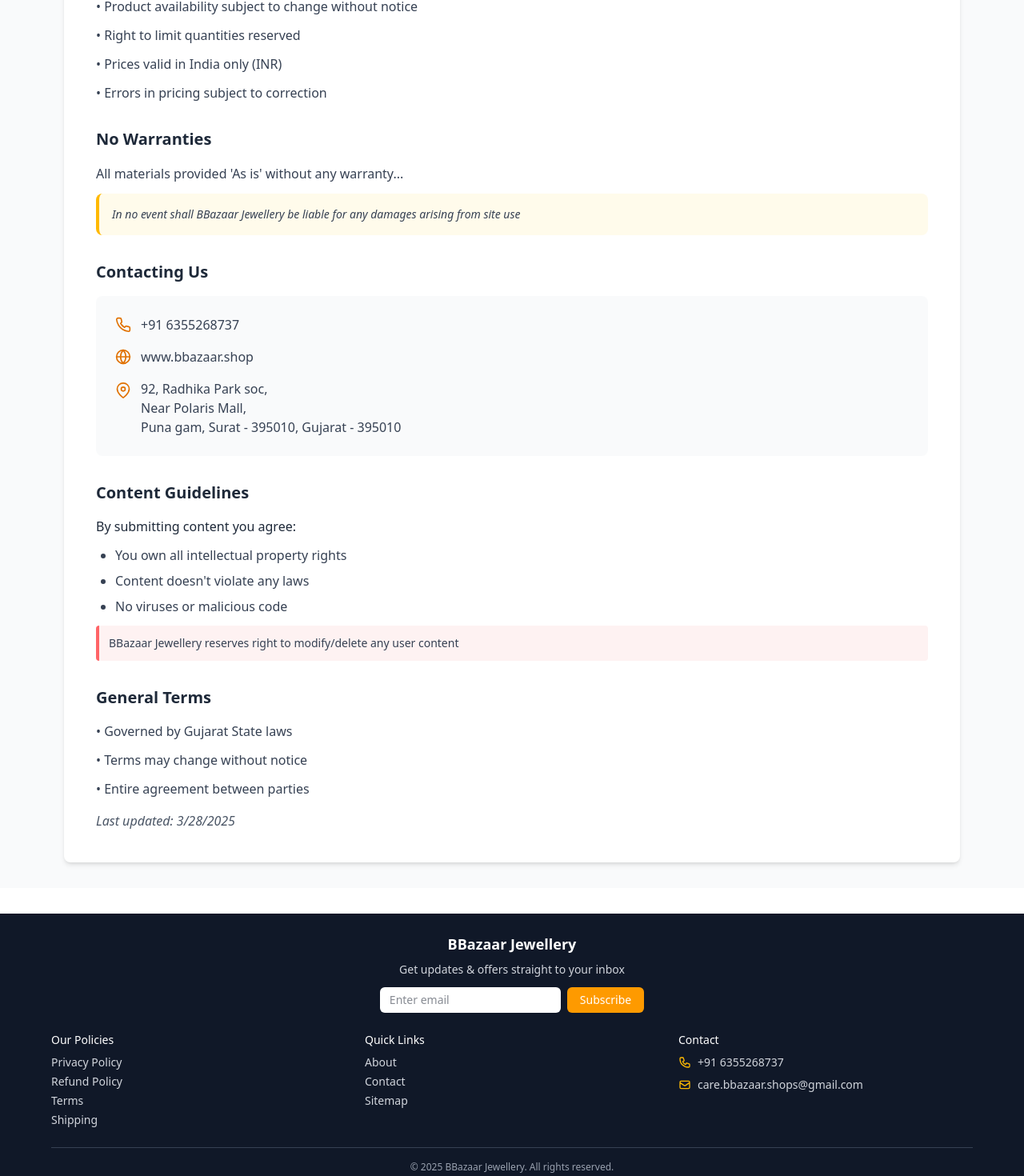
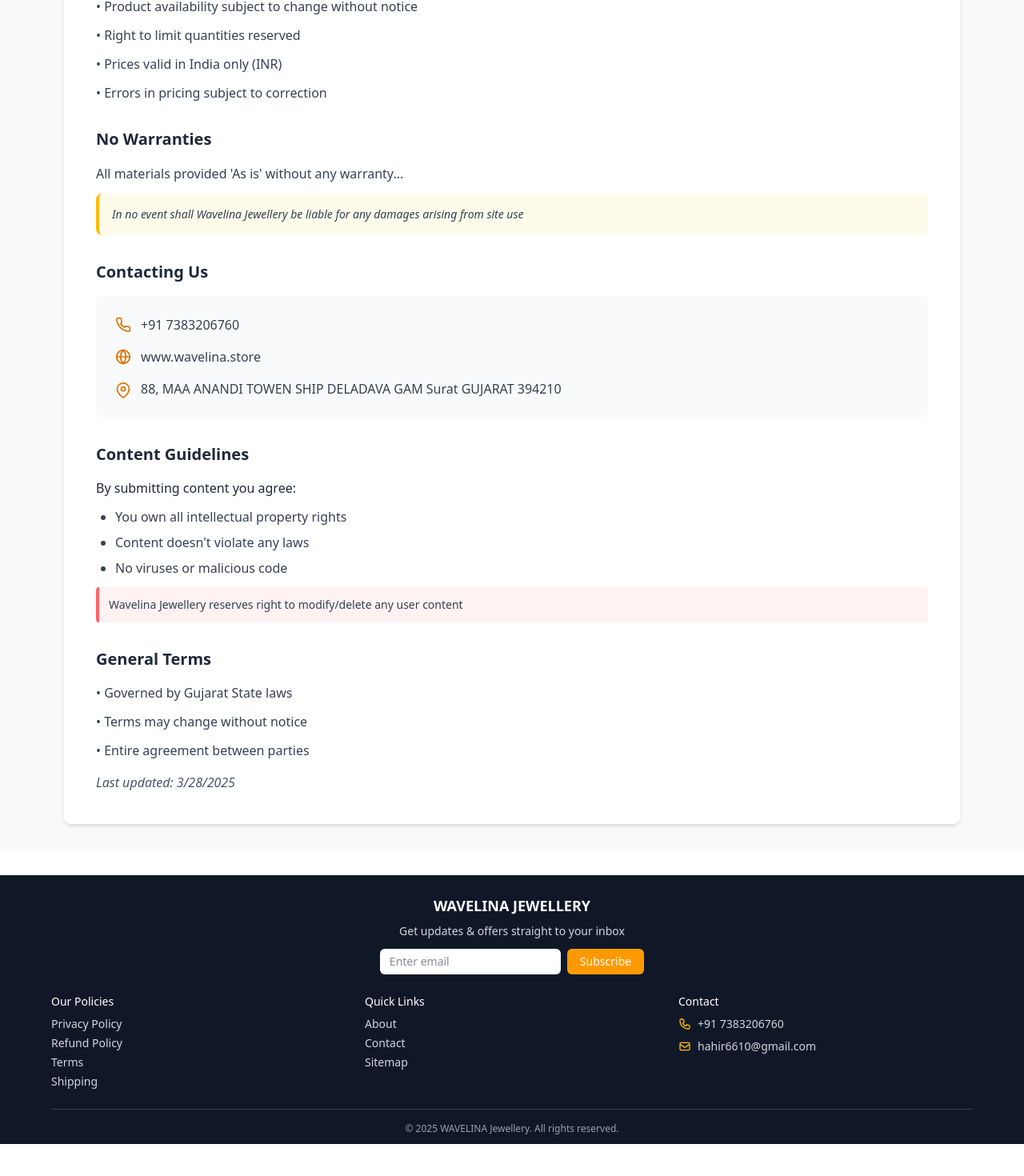
Before and after one commit to mrBhavinKatariya/wavelina, a React (Vite) app: page /terms in a window 1280 px wide. Shown: the part 600-2070 px from the top of the page at 80% size. After the commit the page ends 2030 px from the top, so only its background shows below. Built offline with nearby package versions, Linux system fonts and the light colour scheme; no server answers.

Commit message:
feat: update contact information and rebrand to Wavelina Jewellery

```diff
--- a/src/components/Footer.component.jsx
+++ b/src/components/Footer.component.jsx
@@ -15,7 +15,7 @@
       <div className="max-w-6xl mx-auto">
         {/* Newsletter Section - Compact Version */}
         <div className="mb-6 text-center">
-          <h3 className="text-lg font-semibold mb-2">BBazaar Jewellery</h3>
+          <h3 className="text-lg font-semibold mb-2">WAVELINA  JEWELLERY</h3>
           <p className="mb-3 text-sm text-gray-300">Get updates & offers straight to your inbox</p>
           <form onSubmit={handleSubmit} className="flex flex-col md:flex-row gap-2 justify-center max-w-xs mx-auto">
             <input
@@ -88,13 +88,13 @@
                 <svg className="w-4 h-4 text-amber-400" fill="none" stroke="currentColor" viewBox="0 0 24 24">
                   <path strokeLinecap="round" strokeLinejoin="round" strokeWidth={2} d="M3 5a2 2 0 012-2h3.28a1 1 0 01.948.684l1.498 4.493a1 1 0 01-.502 1.21l-2.257 1.13a11.042 11.042 0 005.516 5.516l1.13-2.257a1 1 0 011.21-.502l4.493 1.498a1 1 0 01.684.949V19a2 2 0 01-2 2h-1C9.716 21 3 14.284 3 6V5z" />
                 </svg>
-                <span className="text-sm">+91 6355268737</span>
+                <span className="text-sm">+91 7383206760</span>
               </div>
               <div className="flex items-center gap-2">
                 <svg className="w-4 h-4 text-amber-400" fill="none" stroke="currentColor" viewBox="0 0 24 24">
                   <path strokeLinecap="round" strokeLinejoin="round" strokeWidth={2} d="M3 8l7.89 5.26a2 2 0 002.22 0L21 8M5 19h14a2 2 0 002-2V7a2 2 0 00-2-2H5a2 2 0 00-2 2v10a2 2 0 002 2z" />
                 </svg>
-                <span className="text-sm">care.bbazaar.shops@gmail.com</span>
+                <span className="text-sm">hahir6610@gmail.com</span>
               </div>
             </div>
           </div>
@@ -102,7 +102,7 @@
 
         {/* Bottom Copyright */}
         <div className="border-t border-gray-700 pt-4 text-center">
-          <p className="text-xs text-gray-400">© 2025 BBazaar Jewellery. All rights reserved.</p>
+          <p className="text-xs text-gray-400">© 2025 WAVELINA Jewellery. All rights reserved.</p>
         </div>
       </div>
     </footer>
--- a/src/policy/About.Policy.jsx
+++ b/src/policy/About.Policy.jsx
@@ -13,9 +13,9 @@
   ];
 
   const craftStats = [
-    { id: 1, value: '200+', label: 'Skilled Artisans' },
-    { id: 2, value: '10M+', label: 'Pieces Created' },
-    { id: 3, value: '50+', label: 'Award-Winning Designs' },
+    { id: 1, value: '100+', label: 'Skilled Artisans' },
+    { id: 2, value: '2M+', label: 'Pieces Created' },
+    { id: 3, value: '5+', label: 'Award-Winning Designs' },
   ];
 
   return (
@@ -87,7 +87,7 @@
                 Our Heritage
               </h2>
               <p className="text-gray-600 mb-6">
-                Established in 2002, BBAZAAR Jewellery has redefined India's fashion jewellery landscape
+                Established in 2002, WAVELINA Jewellery has redefined India's fashion jewellery landscape
                 through unparalleled craftsmanship and accessible luxury. As the nation's largest
                 jewellery destination, we blend traditional artistry with contemporary design.
               </p>
@@ -118,7 +118,7 @@
           >
             <SparklesIcon className="h-16 w-16 text-gold-700 mx-auto mb-8" />
             <h2 className="text-3xl font-cinzel font-bold text-gray-800 mb-12">
-              The BBAZAAR Difference
+              The WAVELINA Difference
             </h2>
           </motion.div>
 
@@ -155,7 +155,7 @@
               </h3>
               <p className="text-gray-600 leading-relaxed mb-8">
                 We champion India's rare art forms through handcrafted masterpieces that
-                transcend fashion trends. Our collective of 200+ master artisans and
+                transcend fashion trends. Our collective of 100+ master artisans and
                 designers create exclusive pieces that marry lyrical aesthetics with
                 modern sensibilities.
               </p>
--- a/src/policy/Contact.Policy.jsx
+++ b/src/policy/Contact.Policy.jsx
@@ -38,7 +38,7 @@
                   <PhoneIcon className="h-8 w-8 text-gold-700 mr-4" />
                   <div>
                     <h3 className="text-2xl font-cinzel font-bold text-gray-800">Call & WhatsApp</h3>
-                    <p className="text-gray-600">+91 6355268737</p>
+                    <p className="text-gray-600">+91 7383206760</p>
                   </div>
                 </div>
                 <div className="flex items-center mb-4">
@@ -61,7 +61,7 @@
         href="mailto:care.bbazaar.shops@gmail.com"
         className="text-gold-700 hover:text-gold-800 transition-colors"
       >
-        care.bbazaar.shops@gmail.com
+       hahir6610@gmail.com
       </a>
     </div>
   </div>
@@ -78,10 +78,9 @@
                   <div>
                     <h3 className="text-2xl font-cinzel font-bold text-gray-800">Visit Us</h3>
                     <p className="text-gray-600">
-                      92,first floor Radhika Park soc,<br />
-                      Near Polaris Mall,<br />
-                      Puna gam, Surat - 395010,<br />
-                      Gujarat, India
+
+                      88, MAA ANANDI TOWEN SHIP <br/>  DELADAVA GAM <br/>
+                       Surat <br/> GUJARAT 394210
                     </p>
                   </div>
                 </div>
--- a/src/policy/Privacy.policy.jsx
+++ b/src/policy/Privacy.policy.jsx
@@ -61,10 +61,10 @@
             className="mb-12 text-gray-600 leading-relaxed"
           >
             <p className="mb-6 mt-[-20px]">
-              At BBazaar Jewellery, accessible from www.bbazzar.shop, one of our main priorities is the privacy of our visitors. This Privacy Policy document contains types of information that is collected and recorded by BBazaar Jewellery and how we use it.
+              At WAVELINA Jewellery, accessible from www.wavelina.store, one of our main priorities is the privacy of our visitors. This Privacy Policy document contains types of information that is collected and recorded by Wavelina Jewellery and how we use it.
             </p>
             <p className="mb-6">
-              If you have additional questions or require more information about our Privacy Policy, do not hesitate to contact us. This Privacy Policy applies only to our online activities and is valid for visitors to our website with regards to the information that they shared and/or collect in BBazaar Jewellery. This policy is not applicable to any information collected offline or via channels other than this website.
+              If you have additional questions or require more information about our Privacy Policy, do not hesitate to contact us. This Privacy Policy applies only to our online activities and is valid for visitors to our website with regards to the information that they shared and/or collect in Wavelina Jewellery. This policy is not applicable to any information collected offline or via channels other than this website.
             </p>
           </motion.div>
 
@@ -154,7 +154,7 @@
               title="Log Files"
               content={
                 <div className="space-y-4">
-                  <p>BBazaar Jewellery follows standard log file procedures. Information collected includes:</p>
+                  <p>Wavelina Jewellery follows standard log file procedures. Information collected includes:</p>
                   <ul className="list-disc pl-6">
                     <li>IP addresses</li>
                     <li>Browser type and version</li>
@@ -195,9 +195,9 @@
                   </h3>
                   <div className="space-y-6">
                     <p className="text-gray-600">
-                      At BBazaar Jewellery, we are committed to ensuring your privacy and providing control over your personal data. To comply with app store policies and enhance transparency:
+                      At Wavelina Jewellery, we are committed to ensuring your privacy and providing control over your personal data. To comply with app store policies and enhance transparency:
                     </p>
-                    <StepItem number="1" title="Open BBazaar Jewellery App" detail="Launch the application on your device"/>
+                    <StepItem number="1" title="Open Wavelina Jewellery App" detail="Launch the application on your device"/>
                     <StepItem number="2" title="Navigate to Profile" detail="Find profile section via top-left menu icon"/>
                     <StepItem number="3" title="Find Delete Data Option" detail="Located at bottom of profile screen"/>
                     <StepItem number="4" title="Confirm Deletion" detail="Follow on-screen prompts to complete"/>
@@ -217,10 +217,10 @@
               Need More Information?
             </h3>
             <a
-              href="mailto:care.bbazaar.shops@gmail.com"
+              href="mailto:hahir6610@gmail.com"
               className="text-gold-700 hover:text-gold-800 transition-colors text-lg"
             >
-              care.bbazaar.shops@gmail.com
+              hahir6610@gmail.com
             </a>
           </motion.div>
         </div>
--- a/src/policy/Refund.Policy.jsx
+++ b/src/policy/Refund.Policy.jsx
@@ -60,7 +60,7 @@
             className="mb-12 text-gray-600 leading-relaxed"
           >
             <p className="mb-6 text-xl">
-              Thank you for shopping at BBazaar Jewellery. If, for any reason, You are not completely
+              Thank you for shopping at Wavelina Jewellery. If, for any reason, You are not completely
               satisfied with a purchase We invite You to review our policy on refunds and returns.
             </p>
             <p className="text-lg">
@@ -86,11 +86,12 @@
                 <div className="grid md:grid-cols-2 gap-4">
                   <DefinitionItem
                     term="Company"
-                    definition="BBazaar Jewellery, 301, 3rd Floor Ganesh Bhuvan Apartment, Near Ganesh Colony, Opp Arihant Jewelers, Main Road Varachha, Surat, Gujarat, India - 395006"
+                    definition="Wavelina Jewellery,  88, MAA ANANDI TOWEN SHIP  DELADAVA GAM
+                       Surat  GUJARAT 394210"
                   />
                   <DefinitionItem term="Goods" definition="Items offered for sale" />
                   <DefinitionItem term="Orders" definition="A request to purchase Goods from Us" />
-                  <DefinitionItem term="Website" definition="www.bbazaar.shop" />
+                  <DefinitionItem term="Website" definition="www.wavelina.store" />
                   <DefinitionItem term="You" definition="The individual or entity accessing our Service" />
                 </div>
               </div>
@@ -205,10 +206,8 @@
               </h2>
             </div>
             <address className="text-gray-600 not-italic leading-relaxed">
-            92, Radhika Park soc,<br />
-                      Near Polaris Mall,<br />
-                      Puna gam, Surat - 395010,<br />
-                      Gujarat, India
+            88, MAA ANANDI TOWEN SHIP <br/>  DELADAVA GAM <br/>
+            Surat <br/> GUJARAT 394210
             </address>
           </motion.div>
 
@@ -223,19 +222,19 @@
             </h3>
             <div className="space-y-2">
               <a
-                href="mailto:care.bbazaar.shops@gmail.com"
+                href="mailto:hahir6610@gmail.com"
                 className="text-gold-700 hover:text-gold-800 flex items-center justify-center"
               >
                 <EnvelopeIcon className="h-5 w-5 mr-2" />
-                care.bbazaar.shops@gmail.com
+                hahir6610@gmail.com
               </a>
               <a
-                href="https://www.bbazaar.shop"
+                href="https://www.wavelina.store"
                 target="_blank"
                 rel="noopener noreferrer"
                 className="text-gold-700 hover:text-gold-800"
               >
-                www.bbazaar.shop
+                www.wavelina.store
               </a>
             </div>
           </motion.div>
--- a/src/policy/Terms.Policy.jsx
+++ b/src/policy/Terms.Policy.jsx
@@ -32,7 +32,7 @@
             <section>
               <h2 className="text-xl font-semibold text-gray-800 mb-4">Use License</h2>
               <p className="mb-4 leading-relaxed">
-                BBazaar Jewellery grant you permission to view and use this Site and to print individual pages...
+              Wavelina Jewellery grant you permission to view and use this Site and to print individual pages...
               </p>
               <ul className="list-disc pl-6 space-y-2 mb-4">
                 <li>Non-commercial personal use only</li>
@@ -60,7 +60,7 @@
               </p>
               <div className="bg-amber-50 p-4 rounded-lg border-l-4 border-amber-400">
                 <p className="text-sm italic">
-                  In no event shall BBazaar Jewellery be liable for any damages arising from site use
+                  In no event shall Wavelina Jewellery be liable for any damages arising from site use
                 </p>
               </div>
             </section>
@@ -71,20 +71,18 @@
               <div className="bg-gray-50 p-6 rounded-lg space-y-4">
                 <div className="flex items-center gap-3">
                   <FiPhone className="text-amber-600 text-xl" />
-                  <span>+91 6355268737</span>
+                  <span>+91 7383206760</span>
                 </div>
                 <div className="flex items-center gap-3">
                   <FiGlobe className="text-amber-600 text-xl" />
-                  <a href="https://www.bbazaar.shop" className="hover:text-amber-700">
-                    www.bbazaar.shop
+                  <a href="https://www.wavelina.store" className="hover:text-amber-700">
+                    www.wavelina.store
                   </a>
                 </div>
                 <div className="flex gap-3">
                   <FiMapPin className="text-amber-600 text-xl mt-1 flex-shrink-0" />
                   <address className="not-italic">
-                  92, Radhika Park soc,<br />
-                  Near Polaris Mall,<br />
-                  Puna gam, Surat - 395010, Gujarat - 395010
+                  88, MAA ANANDI TOWEN SHIP DELADAVA GAM Surat GUJARAT 394210
                   </address>
                 </div>
               </div>
@@ -101,7 +99,7 @@
                   <li>No viruses or malicious code</li>
                 </ul>
                 <p className="text-sm bg-red-50 p-3 rounded border-l-4 border-red-400">
-                BBazaar Jewellery reserves right to modify/delete any user content
+                Wavelina Jewellery reserves right to modify/delete any user content
                 </p>
               </div>
             </section>
```
